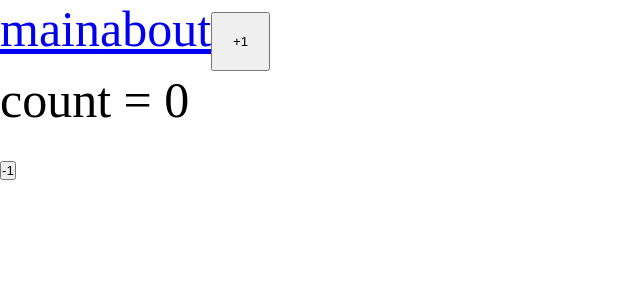
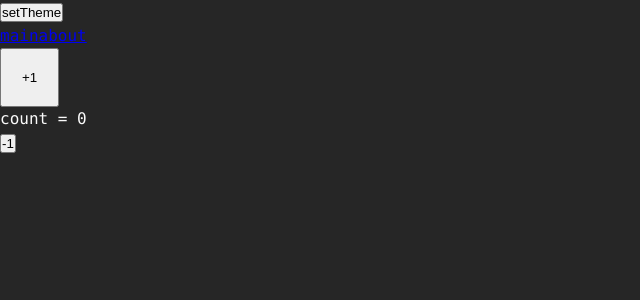
Before and after one commit to trepegorka/advanced-frontend, a React app: page / in a window 1280 px wide. Shown: the top 300 px of the page, without its empty margins (0-640 px from the left). Built offline with nearby package versions, Linux system fonts and the light colour scheme.

Commit message:
2 themes integrated. Custom hook UseTheme in context

```diff
--- a/src/App.tsx
+++ b/src/App.tsx
@@ -1,13 +1,20 @@
-import React, {Suspense} from 'react';
+import React, {Suspense, useState, useContext} from 'react';
 import {Counter} from "./components/Counter";
-import './index.scss'
+import './styles/index.scss'
 import {Routes, Route, Link} from 'react-router-dom'
 import {MainPageAsync} from "./pages/MainPage/MainPage.async";
 import {AboutPageAsync} from "./pages/AboutPage/AboutPage.async";
+import {Theme, ThemeContext} from "./theme/ThemeContext";
+import {useTheme} from "./theme/useTheme";
+
 
 const App = () => {
+
+    const {theme, changeTheme} = useTheme()
     return (
-        <div className="app">
+        <div className={`app ${theme}`}>
+            <button onClick={changeTheme}>setTheme</button>
+            <br/>
             <Link to={'/main'}>main</Link>
             <Link to={'/about'}>about</Link>
             <Suspense>
@@ -16,7 +23,8 @@ const App = () => {
                     <Route path={'/about'} element={<AboutPageAsync/>}/>
                 </Routes>
             </Suspense>
-            <Counter />
+            <br/>
+            <Counter/>
         </div>
     );
 };
--- a/src/index.scss
+++ /dev/null
@@ -1,9 +0,0 @@
-* {
-    margin: 0;
-    padding: 0;
-    box-sizing: border-box;
-}
-
-.app{
-    font-size: 50px;
-}
--- a/src/index.tsx
+++ b/src/index.tsx
@@ -2,13 +2,16 @@ import React from 'react';
 import {createRoot} from 'react-dom/client'
 import App from './App';
 import {BrowserRouter} from 'react-router-dom'
+import ThemeProvider from "./theme/ThemeProvider";
 
 const root = createRoot(document.getElementById('root'));
 
 root.render(
     <React.StrictMode>
         <BrowserRouter>
-            <App/>
+            <ThemeProvider>
+                <App/>
+            </ThemeProvider>
         </BrowserRouter>
     </React.StrictMode>
 )
--- /dev/null
+++ b/src/styles/index.scss
@@ -0,0 +1,12 @@
+@import 'reset';
+@import 'variables/global';
+@import 'themes/dark';
+@import 'themes/normal';
+
+.app{
+    font: var(--font-m);
+    background: var(--bg-color);
+    color: var(--primary-color);
+
+    min-height: 100vh;
+}
--- /dev/null
+++ b/src/styles/reset.scss
@@ -0,0 +1,5 @@
+* {
+  margin: 0;
+  padding: 0;
+  box-sizing: border-box;
+}
--- /dev/null
+++ b/src/styles/themes/dark.scss
@@ -0,0 +1,6 @@
+.app.dark {
+  --bg-color: #262626;
+
+  --primary-color:#fafafa;
+  --secondary-color: #a0d911;
+}
--- /dev/null
+++ b/src/styles/themes/normal.scss
@@ -0,0 +1,6 @@
+.app.normal {
+  --bg-color: #e6fffb;
+
+  --primary-color: #141414;
+  --secondary-color: #36cfc9;
+}
--- /dev/null
+++ b/src/styles/variables/global.scss
@@ -0,0 +1,11 @@
+:root {
+  --font-family-main: Consolas, "Timnes New Roman", Serif;
+
+  --font-size-m: 16px;
+  --font-line-m: 24px;
+  --font-m: var(--font-size-m) / var(--font-line-m) var(--font-family-main);
+
+  --font-size-l: 24px;
+  --font-line-l: 32px;
+  --font-l: var(--font-size-l) / var(--font-line-l) var(--font-family-main);
+}
--- /dev/null
+++ b/src/theme/ThemeContext.tsx
@@ -0,0 +1,15 @@
+import {createContext} from "react";
+
+export enum Theme {
+    NORMAL = 'normal',
+    DARK = 'dark',
+}
+
+export interface ThemeContextProps {
+    theme?: Theme;
+    setTheme?: (theme: Theme) => void;
+}
+
+export const ThemeContext = createContext<ThemeContextProps>({})
+
+export const LOCAL_STORAGE_THEME_KEY = 'theme'
--- /dev/null
+++ b/src/theme/ThemeProvider.tsx
@@ -0,0 +1,21 @@
+import React, {useState, useMemo} from 'react';
+import {LOCAL_STORAGE_THEME_KEY, Theme, ThemeContext} from "./ThemeContext";
+
+const defaultTheme = localStorage.getItem(LOCAL_STORAGE_THEME_KEY) as Theme || Theme.DARK
+const ThemeProvider = ({children}: any) => {
+
+    const [theme, setTheme] = useState<Theme>(defaultTheme)
+
+    const defaultProps = useMemo(() => ({
+        theme: theme,
+        setTheme: setTheme
+    }), [theme])
+
+    return (
+        <ThemeContext.Provider value={defaultProps}>
+            {children}
+        </ThemeContext.Provider>
+    );
+};
+
+export default ThemeProvider;
--- /dev/null
+++ b/src/theme/useTheme.tsx
@@ -0,0 +1,22 @@
+import {useContext} from 'react'
+import {LOCAL_STORAGE_THEME_KEY, Theme, ThemeContext} from "./ThemeContext";
+
+interface useThemeResult {
+    changeTheme: () => void;
+    theme: Theme
+}
+
+export function useTheme(): useThemeResult {
+    const {theme, setTheme} = useContext(ThemeContext)
+
+    const changeTheme = () => {
+        const newTheme = theme === Theme.DARK ? Theme.NORMAL : Theme.DARK;
+        setTheme(newTheme);
+        localStorage.setItem(LOCAL_STORAGE_THEME_KEY, newTheme)
+    }
+
+    return {
+        theme,
+        changeTheme
+    }
+}
```
